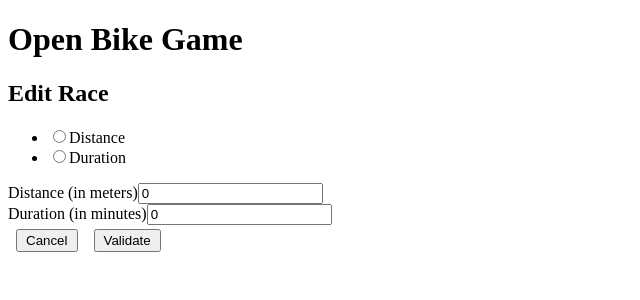
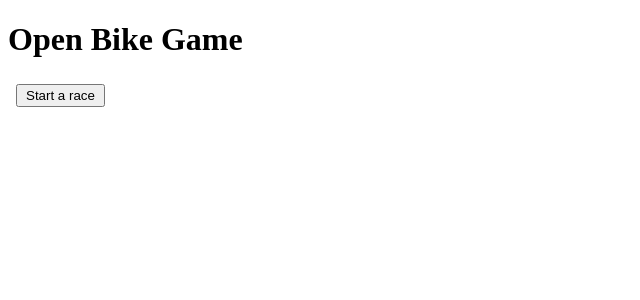
Before and after one commit to ThomsGuillemot/OpenBikeGame, an Angular app in the folder open-bike-game/: page / in a window 1280 px wide. Shown: the top 300 px of the page, without its empty margins (0-640 px from the left). Built offline with nearby package versions, Linux system fonts and the light colour scheme.

Commit message:
amélioration des composants

```diff
--- a/open-bike-game/src/app/app.component.html
+++ b/open-bike-game/src/app/app.component.html
@@ -1,2 +1 @@
-<h1>Open Bike Game</h1>
-<app-edit-race/>
+<app-main-menu></app-main-menu>
--- a/open-bike-game/src/app/main-menu/main-menu.component.html
+++ b/open-bike-game/src/app/main-menu/main-menu.component.html
@@ -1 +1,2 @@
-<p>main-menu works!</p>
+<h1>Open Bike Game</h1>
+<button >Start a race</button>
```
